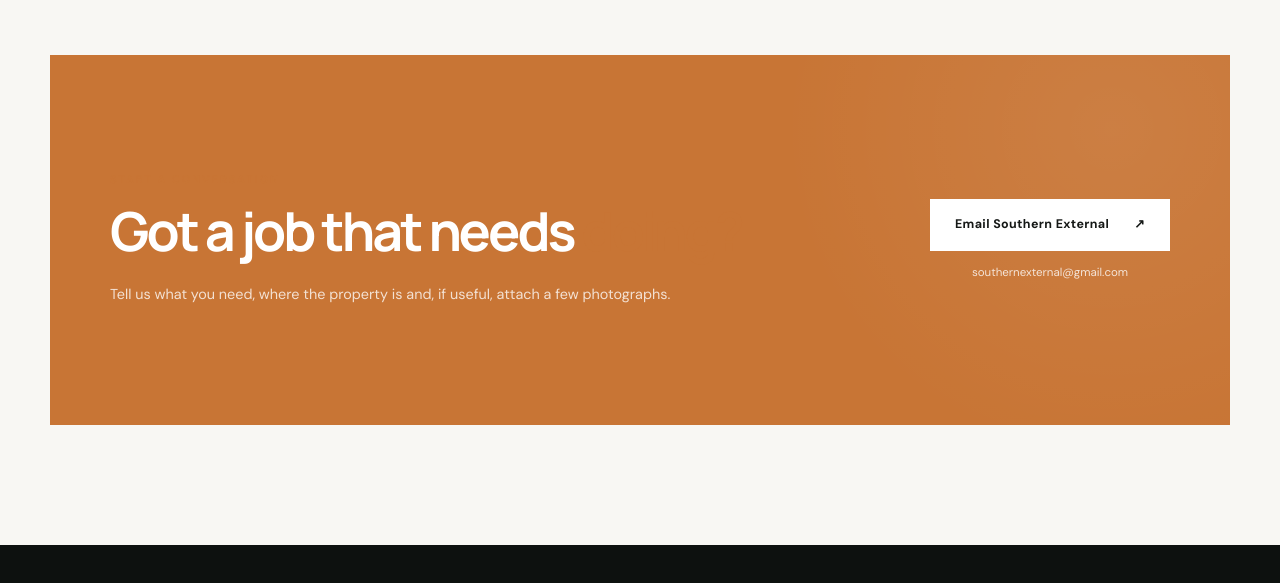
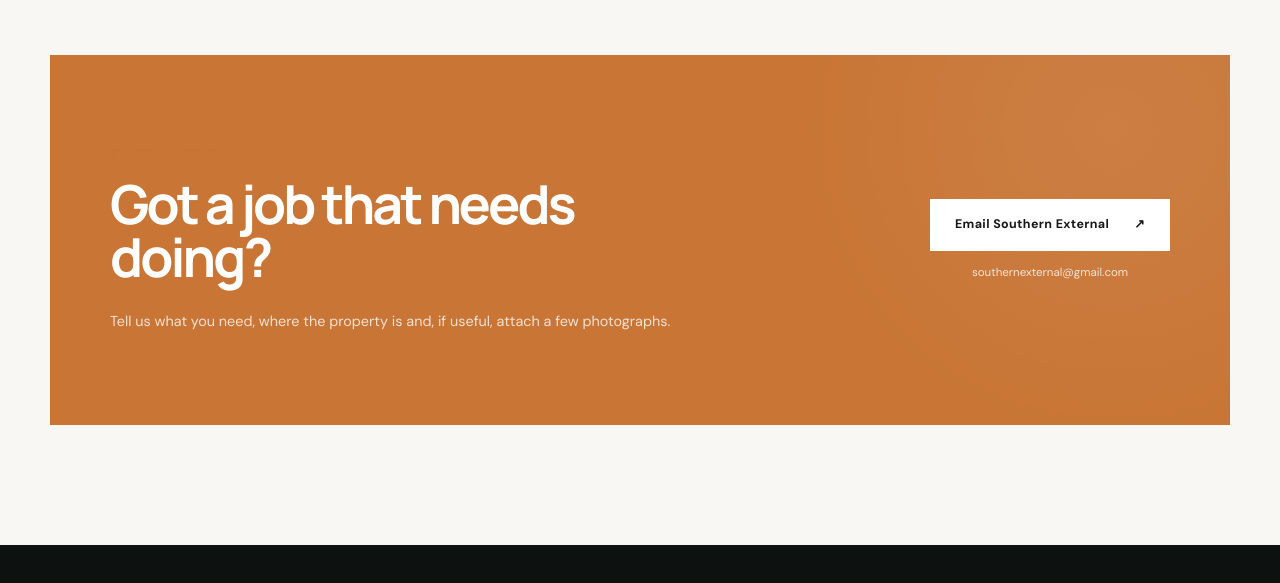
Before and after one commit to cavzee/southern-external, a plain HTML site: page index.html in a window 1280 px wide. Shown: the part 4708-5291 px from the top of the page. Drawn offline with Linux system fonts and the light colour scheme.

Commit message:
Fix contact heading

```diff
--- a/index.html
+++ b/index.html
@@ -541,8 +541,8 @@
       <div class="eyebrow">START A CONVERSATION</div>
 
       <h2>
-        Got a job that needs
-        <em>doing?</em>
+        <span>Got a job that needs</span>
+        <span>doing?</span>
       </h2>
 
       <p>
--- a/styles.css
+++ b/styles.css
@@ -704,9 +704,8 @@
   overflow: visible;
 }
 
-.contact h2 em {
-  display: inline;
-  white-space: normal;
+.contact h2 span {
+  display: block;
 }
 
 .contact-copy > p {
```
